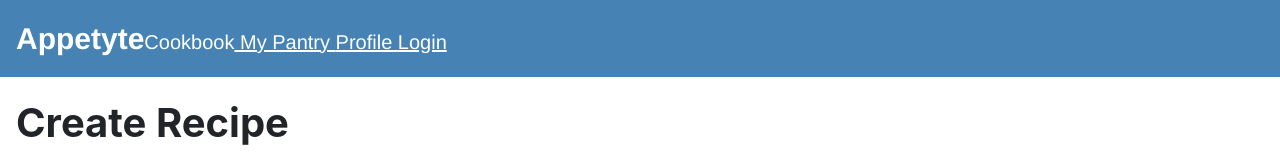
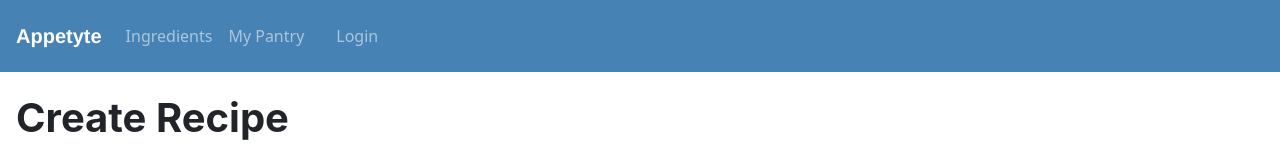
Before and after one commit to PallavAg/Appetyte, a React (Create React App) app: page / in a window 1280 px wide. Shown: the top 160 px of the page. Built offline with nearby package versions, Linux system fonts and the light colour scheme; no server answers.

Commit message:
Changed Navbar to Bootstrap

```diff
--- a/src/components/NavigationBar.js
+++ b/src/components/NavigationBar.js
@@ -1,21 +1,22 @@
 import React from "react";
 import {Link} from "react-router-dom";
 import {useAuth} from "../contexts/AuthContext";
+import {Nav, Navbar} from "react-bootstrap";
 
 export default function NavigationBar() {
 	const {uid} = useAuth()
 
 	return (
-		<div className='navigationBar' >
-			<div className='navigationBarContent'>
-				<Link to="/" className='homeButton' style={{textDecoration: 'none'}}>Appetyte</Link>
-				<span className='rightJustified'>
-                        <label className='navigationBarText'>Cookbook</label>
-                        <Link to="/pantry" className='navigationBarText'>{" My Pantry "}</Link>
-                        <Link to="/profile" className='navigationBarText'>{" Profile "}</Link>
-                        <Link to="/login" className='navigationBarText'>{uid ? "Logout" : "Login"}</Link>
-                    </span>
-			</div>
+		<div>
+			<Navbar variant="dark" className="navbar navigationBar navigationBarContent py-3">
+				<Navbar.Brand as={Link} to="/" className="navbar-brand homeButton">Appetyte</Navbar.Brand>
+				<Nav className="me-auto">
+					<Nav.Link as={Link} to="/ingredients">Ingredients</Nav.Link>
+					<Nav.Link as={Link} to="/pantry">My Pantry</Nav.Link>
+					<Nav.Link as={Link} to="/profile">{uid ? " Profile " : ""}</Nav.Link>
+					<Nav.Link as={Link} to="/login">{uid ? "" : "Login"}</Nav.Link>
+				</Nav>
+			</Navbar>
 		</div>
 	);
 }
```
